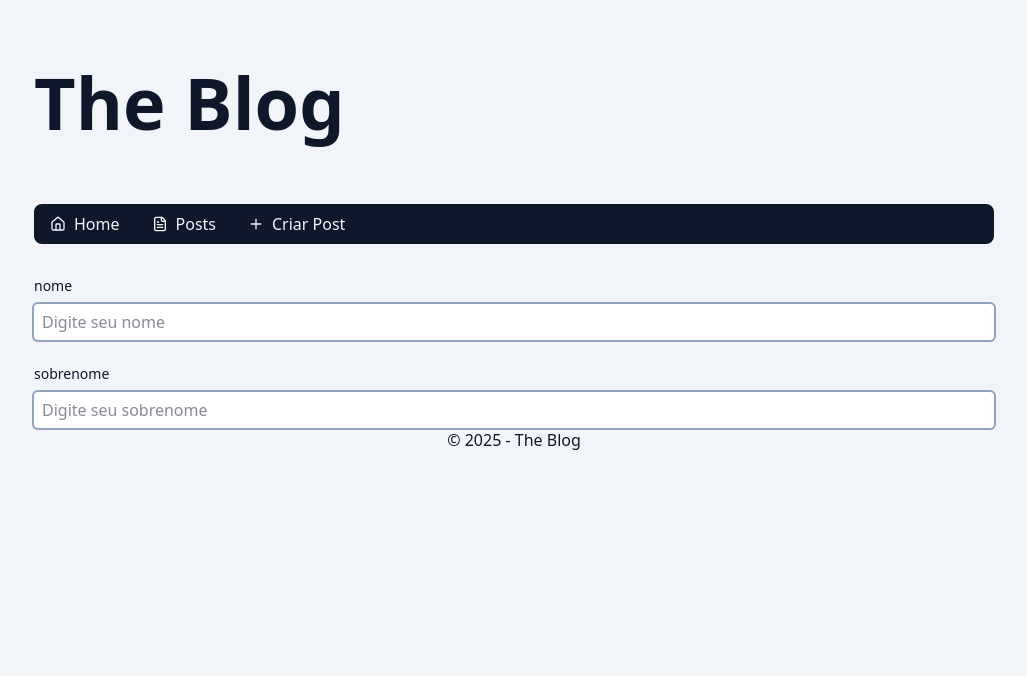
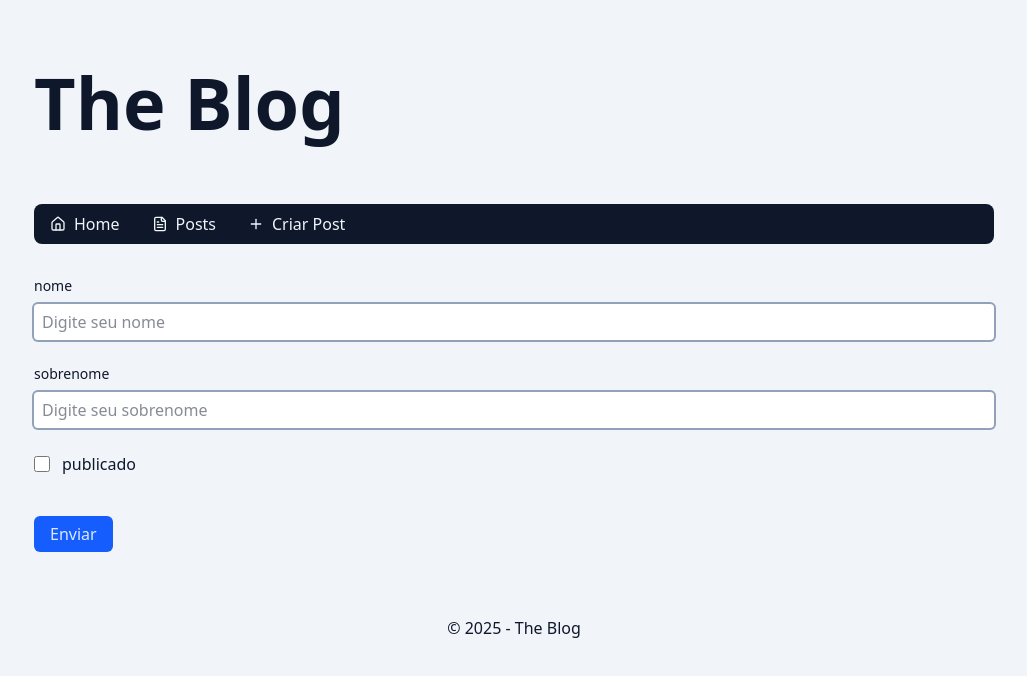
Before and after one commit to Dedealtograu/blog-next, a Next.js app: page /admin/post/new in a window 1280 px wide. Shown: the top 676 px of the page, without its empty margins (126-1153 px from the left). Built offline with nearby package versions, Linux system fonts and the light colour scheme.

Commit message:
Final da aula 180

```diff
--- a/src/app/admin/post/new/page.tsx
+++ b/src/app/admin/post/new/page.tsx
@@ -1,12 +1,7 @@
-import { InputText } from '@/components/InputText'
+import { ManagePostForm } from '@/components/admin/ManagePostForm'
 
 export const dynamic = 'force-dynamic'
 
 export default async function AdminPostNewPage() {
-  return (
-    <div className='flex flex-col gap-6'>
-      <InputText labelText='nome' placeholder='Digite seu nome' />
-      <InputText labelText='sobrenome' placeholder='Digite seu sobrenome' />
-    </div>
-  )
+  return <ManagePostForm />
 }
--- /dev/null
+++ b/src/components/InputCheckBox/index.tsx
@@ -0,0 +1,37 @@
+import clsx from 'clsx'
+import { useId } from 'react'
+
+type InputCheckBoxProps = {
+  labelText?: string
+  type?: 'checkbox'
+} & React.ComponentProps<'input'>
+
+export function InputCheckBox({ labelText = '', type = 'checkbox', ...props }: InputCheckBoxProps) {
+  const id = useId()
+
+  return (
+    <div className='flex items-center gap-3'>
+      <input
+        {...props}
+        className={clsx(
+          'w-4',
+          'h-4',
+          'outline-none',
+          'rounded-lg',
+          'focus:ring-2',
+          'focus:ring-blue-500',
+          'transition',
+          props.className,
+        )}
+        id={id}
+        type={type}
+      />
+
+      {labelText && (
+        <label className='text-base' htmlFor={id}>
+          {labelText}
+        </label>
+      )}
+    </div>
+  )
+}
--- /dev/null
+++ b/src/components/admin/ManagePostForm/index.tsx
@@ -0,0 +1,20 @@
+'use client'
+
+import { Button } from '@/components/Button'
+import { InputCheckBox } from '@/components/InputCheckBox'
+import { InputText } from '@/components/InputText'
+
+export function ManagePostForm() {
+  return (
+    <form action='' className='mb-16'>
+      <div className='flex flex-col gap-6'>
+        <InputText labelText='nome' placeholder='Digite seu nome' />
+        <InputText labelText='sobrenome' placeholder='Digite seu sobrenome' />
+        <InputCheckBox labelText='publicado' />
+        <div className='mt-4'>
+          <Button type='submit'>Enviar</Button>
+        </div>
+      </div>
+    </form>
+  )
+}
```
